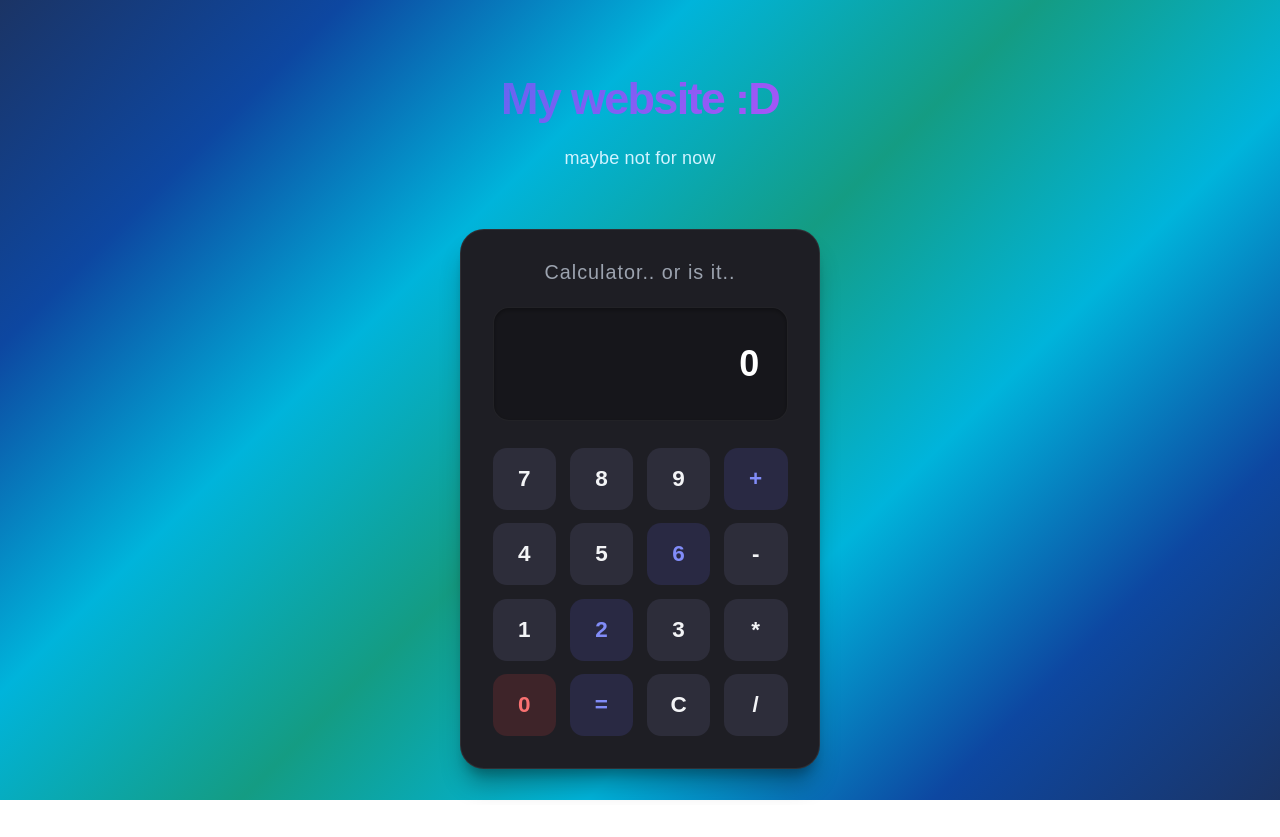
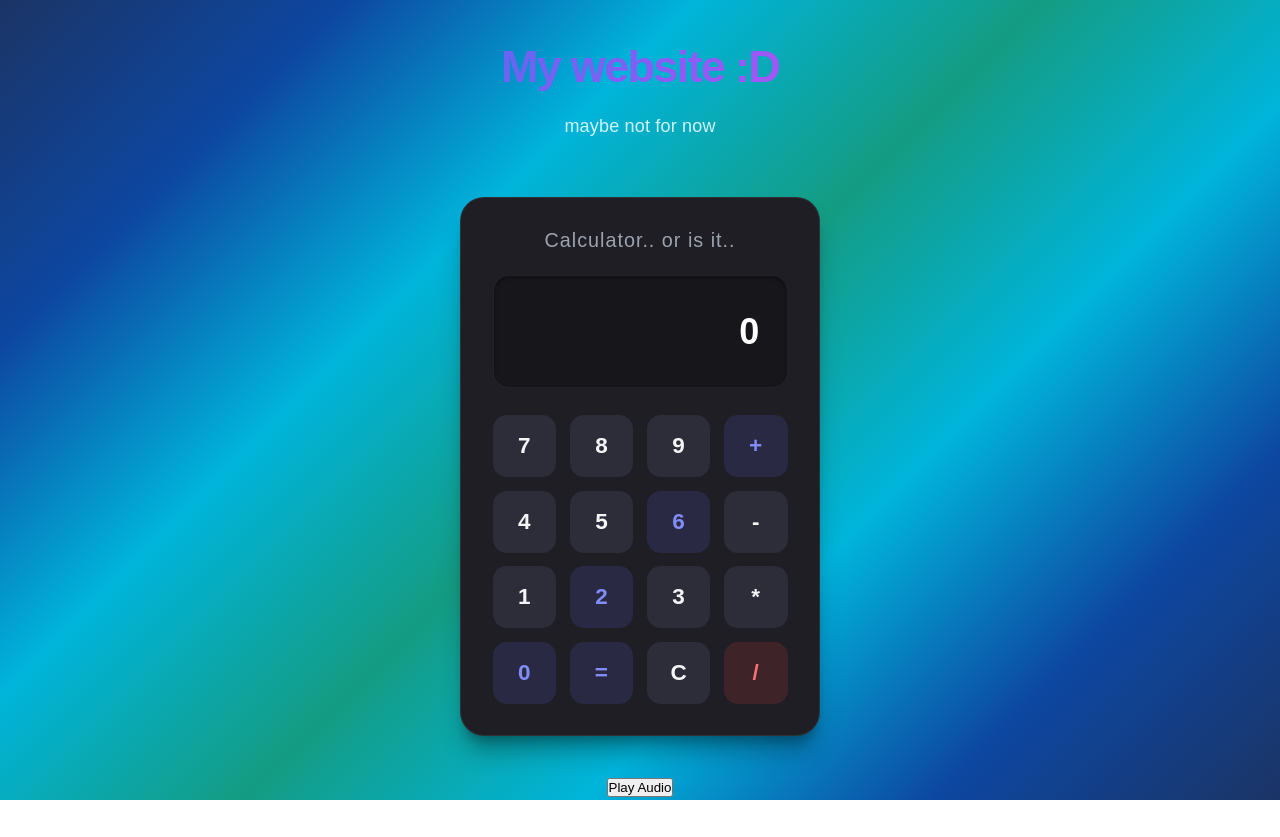
Before and after one commit to z-ac114/personal-website, a React (Vite) app: page / in a window 1280 px wide. Before the commit the page ends 805 px from the top, so only its background shows below. Built offline with nearby package versions, Linux system fonts and the light colour scheme; a web font is replaced by a local one.

Commit message:
uh idk what im doing with the css

```diff
--- a/src/App.css
+++ b/src/App.css
@@ -227,13 +227,13 @@ body {
 }
 
 .calculator-buttons button[onClick*="clearDisplay"],
-.calculator-buttons button:nth-child(16) {
+.calculator-buttons button:nth-child(19) {
   background-color: rgba(239, 68, 68, 0.15);
   color: #f87171;
 }
 
 .calculator-buttons button[onClick*="clearDisplay"]:hover,
-.calculator-buttons button:nth-child(16):hover {
+.calculator-buttons button:nth-child(19):hover {
   background-color: var(--danger);
   color: #fff;
 }
--- a/src/App.jsx
+++ b/src/App.jsx
@@ -54,6 +54,9 @@ function App() {
           <button onClick={() => appendValue('/')}>/</button>
         </div>
         </section>
+        <section className="button">
+          <button onClick={() => playAudio('sliding.mp3')}>Play Audio</button>
+        </section>
     </main>
   )
 }
```
Also changed, not shown: 2 other files (tests, documents, lock files or other folders).
